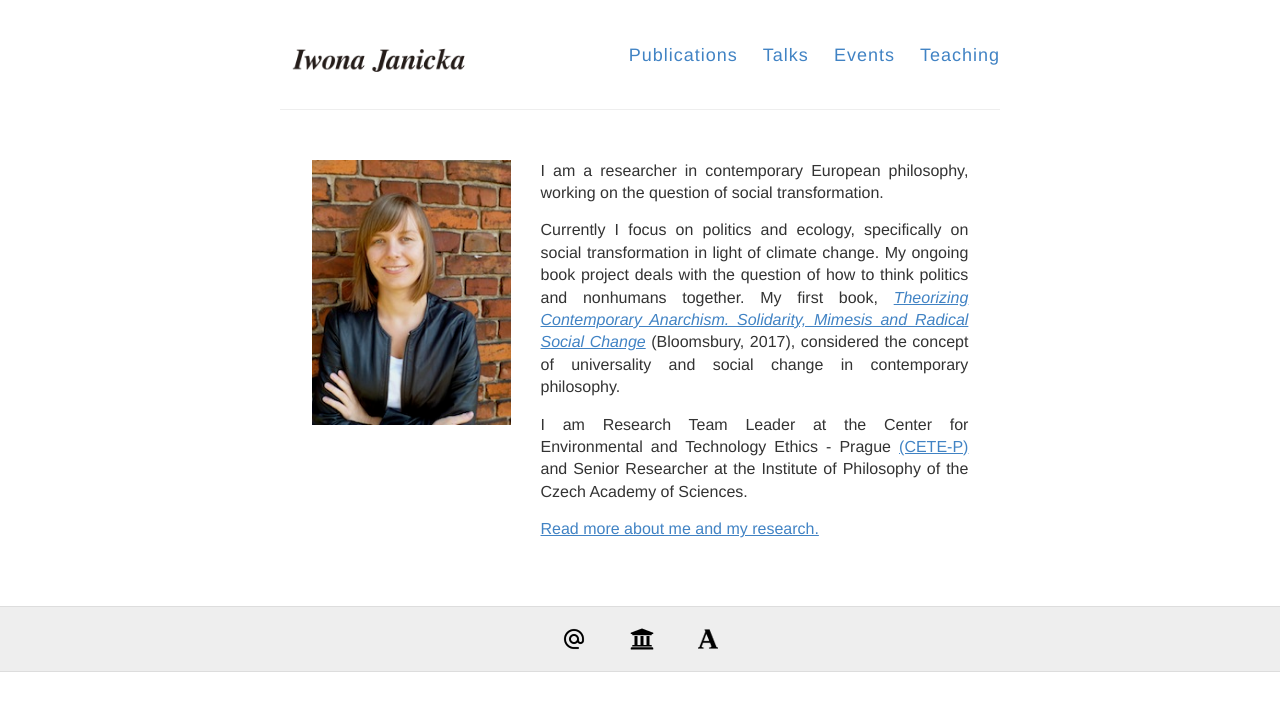
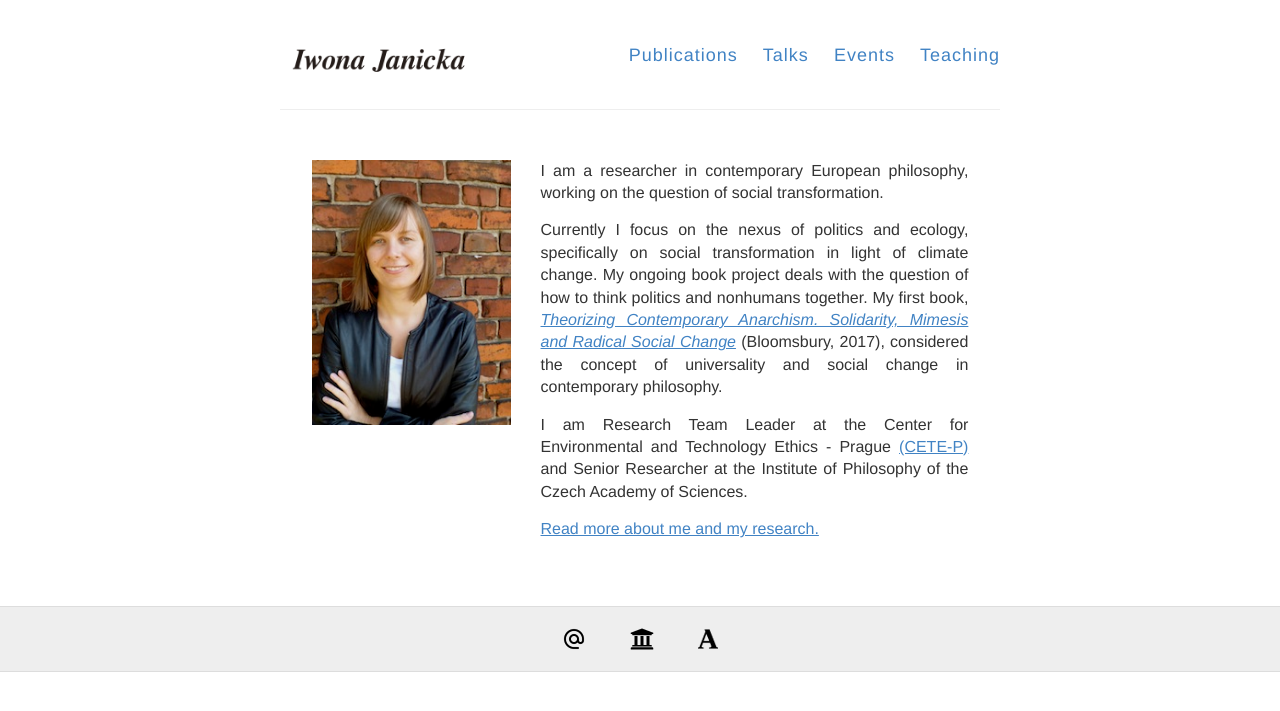
Before and after one commit to IJanicka/IJanicka.github.io, a Jekyll site: the page built from index.md, in a window 1280 px wide. Shown: the top 711 px of the page. Built offline with Jekyll 4.4.1, drawn with Linux system fonts in a browser that asks for light colours.

Commit message:
Update index.md

```diff
--- a/index.md
+++ b/index.md
@@ -11,7 +11,7 @@
      </div>
     <div class="col-sm-8">
     <p>I am a researcher in contemporary European philosophy, working on the question of social transformation.</p>
-    <p>Currently I focus on politics and ecology, specifically on social transformation in light of climate change. My ongoing book project deals with the question of how to think politics and nonhumans together. My first book, <a href="https://www.bloomsbury.com/uk/theorizing-contemporary-anarchism-9781474276191/" target="_blank"><i>Theorizing Contemporary Anarchism. Solidarity, Mimesis and Radical Social Change</i></a> (Bloomsbury, 2017), considered the concept of universality and social change in contemporary philosophy.</p>
+    <p>Currently I focus on the nexus of politics and ecology, specifically on social transformation in light of climate change. My ongoing book project deals with the question of how to think politics and nonhumans together. My first book, <a href="https://www.bloomsbury.com/uk/theorizing-contemporary-anarchism-9781474276191/" target="_blank"><i>Theorizing Contemporary Anarchism. Solidarity, Mimesis and Radical Social Change</i></a> (Bloomsbury, 2017), considered the concept of universality and social change in contemporary philosophy.</p>
     <p>I am Research Team Leader at the Center for Environmental and Technology Ethics - Prague <a href="https://cetep.eu" target="_blank">(CETE-P)</a> and Senior Researcher at the Institute of Philosophy of the Czech Academy of Sciences.</p>
       <p><a href="about">Read more about me and my research.</a></p>
     </div>
```
